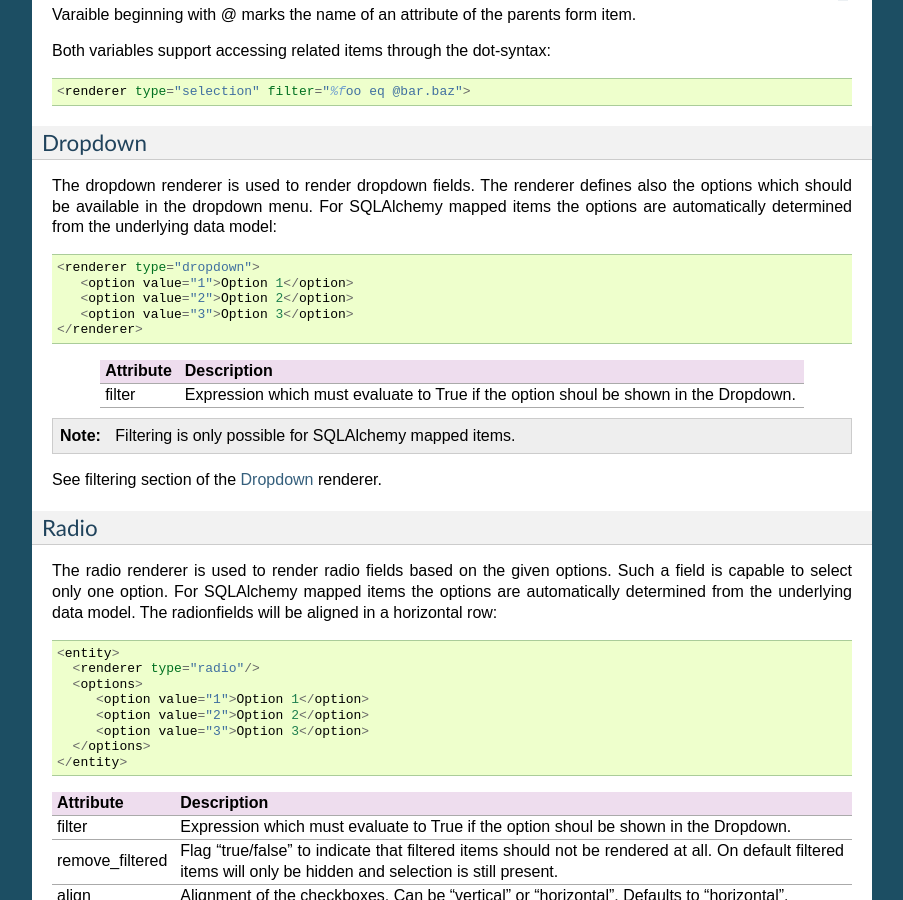
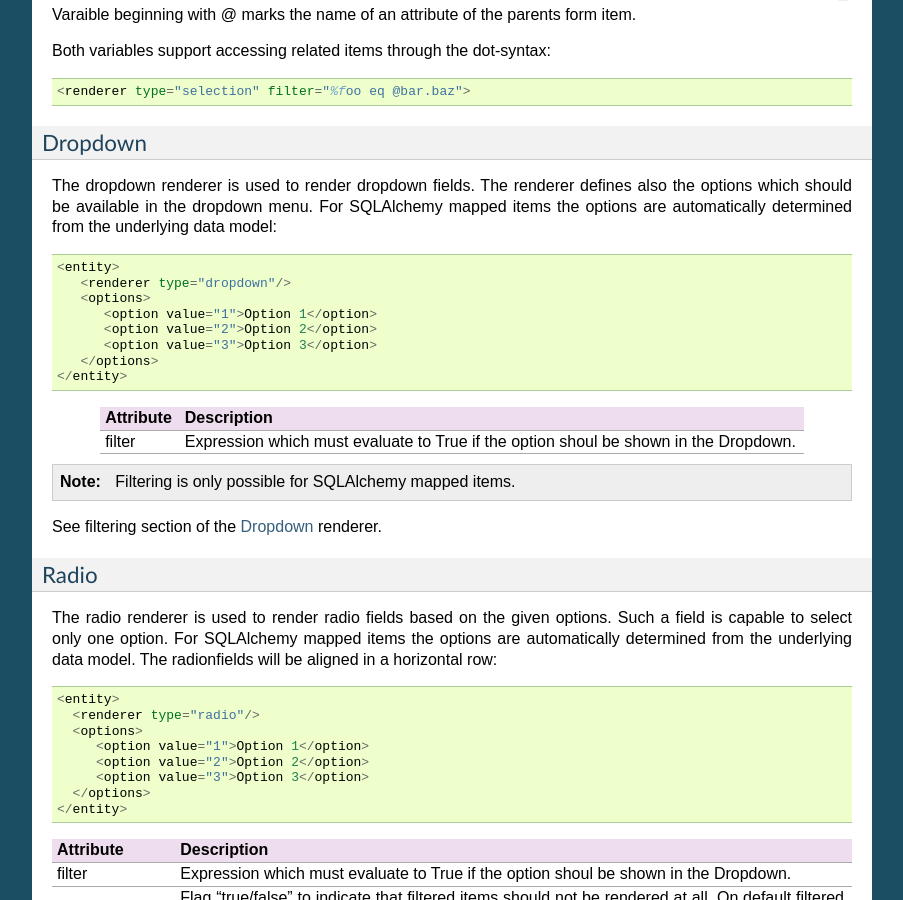
Before and after one commit to ringo-framework/formbar, a Sphinx documentation site: the page built from docs/source/config.rst, in a window 1280 px wide and 900 px high, scrolled down 8951 px. Shown: the whole window, without its empty margins (198-1101 px from the left). Built offline with Sphinx 7.4.7, drawn with Linux system fonts in a browser that asks for light colours; formulas are drawn with MathJax 3.

Commit message:
Fixed configuration of dropdowns

```diff
--- a/docs/source/config.rst
+++ b/docs/source/config.rst
@@ -555,11 +555,14 @@ also the options which should be available in the dropdown menu. For
 SQLAlchemy mapped items the options are automatically determined from the
 underlying data model::
 
-        <renderer type="dropdown">
-           <option value="1">Option 1</option>
-           <option value="2">Option 2</option>
-           <option value="3">Option 3</option>
-        </renderer>
+        <entity>
+           <renderer type="dropdown"/>
+           <options>
+              <option value="1">Option 1</option>
+              <option value="2">Option 2</option>
+              <option value="3">Option 3</option>
+           </options>
+        </entity>
 
 =========   ===========
 Attribute   Description
```
